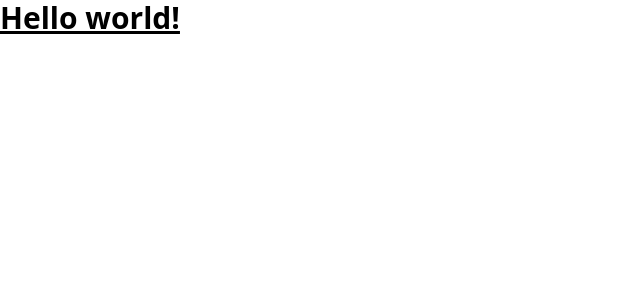
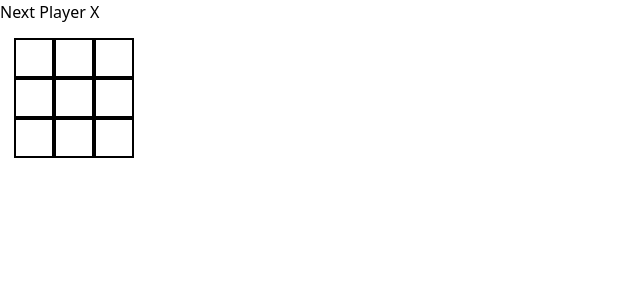
Before and after one commit to pramje-drum/React, a React (Vite) app: page / in a window 1280 px wide. Shown: the top 300 px of the page, without its empty margins (0-640 px from the left). Built offline with nearby package versions, Linux system fonts and the light colour scheme.

Commit message:
made tic tac toe game using react!

```diff
--- /dev/null
+++ b/public/components/Classcomponent.jsx
@@ -0,0 +1,8 @@
+import React from "react"
+class Car extends React.Component{
+    render(){
+        return <h2>Hi, I am a Car</h2>
+    }
+}
+
+export default Car;
--- /dev/null
+++ b/public/components/Solve.jsx
@@ -0,0 +1,73 @@
+// import { useState } from "react";
+import Solve2 from "./Solve2.jsx";
+
+const Solve = () => {
+	// const user = {
+	// 	name: "MS Dhoni",
+	// 	imageUrl:
+	// 		"https://encrypted-tbn0.gstatic.com/images?q=tbn:ANd9GcTIiVE1NFJo91ZA-O_XWXv_1mNuGSnnPceW8tcTr__mUHZ1aiTTjkaw_vnTvQfuUj6DDAnJeR8uRzp6NtOs_4baZnLg_tg4zQSqGkxnGoOU&s=10",
+	//   imageSize: 90
+	// };
+
+	// function handleClick(){
+	//   alert('You clicked a Button!')
+	// }
+
+	// const [count, setCount] = useState(0);
+	// const increase = () => {
+	//   setCount(count + 1);
+	//   alert(count);
+	// }
+
+	// const [count, setCount] = useState(0);
+
+	// function solve() {
+	// 	setCount(count + 1);
+	// }
+
+  // const [count, setcount] = useState(0);
+
+  // function temp(){
+  //   setcount(count + 1);
+  // }
+
+	return (
+		<div>
+
+
+
+
+
+
+
+
+
+      {/* <h1>updated Together</h1>
+      <Solve2 count={count} onClick ={temp}/>
+      <Solve2 count={count} onClick ={temp}/> */}
+
+
+			{/* <button onClick={solve}>you clicked {count} times</button> */}
+
+			{/* <button onClick={increase}>Click Me</button> */}
+
+			{/* <button type="button" onClick={handleClick}>Button</button> */}
+
+			{/* <h1>{user.name}</h1>
+      <img src={user.imageUrl} alt={"Photo of" + user.name}/> */}
+			{/* <h1>Hello How are you!!</h1>
+			<p>
+				Hello there.
+				<br />
+				How do you do?
+			</p> */}
+
+			{/* <button
+				type="button"
+			>
+				Hello I am a Button!!
+			</button> */}
+		</div>
+	);
+};
+export default Solve;
--- /dev/null
+++ b/public/components/Solve2.jsx
@@ -0,0 +1,8 @@
+const Solve2 = ({count, onClick}) => {
+
+  return (
+    <div>
+        <button onClick={onClick} >Clicked {count} times</button>
+    </div>
+  )}
+export default Solve2
--- /dev/null
+++ b/public/components/Square.jsx
@@ -0,0 +1,18 @@
+// import { useState } from "react";
+
+const Square = ({ value , onSquareClick}) => {
+
+
+	return (
+		<div>
+			<button
+				className="border-2 p-3 h-10 w-10 justify-center align-middle text-center"
+				onClick={onSquareClick}
+			>
+				{value}
+			</button>
+		</div>
+	);
+};
+
+export default Square;
--- /dev/null
+++ b/public/components/Tictactoe.jsx
@@ -0,0 +1,117 @@
+import { useState } from "react";
+import Square from "./Square";
+const tictactoe = () => {
+	const [flag, setFlag] = useState(true);
+	const [squares, setSquares] = useState(Array(9).fill(null));
+
+	const calculateWinner = (squares) => {
+		const lines = [
+			[0, 1, 2],
+			[3, 4, 5],
+			[6, 7, 8],
+			[0, 3, 6],
+			[1, 4, 7],
+			[2, 5, 8],
+			[0, 4, 8],
+			[2, 4, 6],
+		];
+
+		for (let i = 0; i < lines.length; i++) {
+			const [a, b, c] = lines[i];
+			if (
+				squares[a] &&
+				squares[a] === squares[b] &&
+				squares[a] === squares[c]
+			) {
+				return squares[a];
+			}
+		}
+		return null;
+	};
+
+	const handleClick = (i) => {
+		if (squares[i] || calculateWinner(squares)) return;
+		const nextSquares = squares.slice();
+		flag ? (nextSquares[i] = "X") : (nextSquares[i] = "◯");
+		setSquares(nextSquares);
+		setFlag(!flag);
+	};
+
+	const winner = calculateWinner(squares);
+	let status;
+	if (winner) {
+		status = "Winner:" + winner;
+	} else {
+		status = "Next Player " + (flag ? "X" : "◯");
+	}
+
+	return (
+		<>
+			<div>{status}</div>
+			<div className=" gap-3 m-3.5">
+				<div className="flex">
+					<Square
+						value={squares[0]}
+						onSquareClick={() => {
+							handleClick(0);
+						}}
+					/>
+					<Square
+						value={squares[1]}
+						onSquareClick={() => {
+							handleClick(1);
+						}}
+					/>
+					<Square
+						value={squares[2]}
+						onSquareClick={() => {
+							handleClick(2);
+						}}
+					/>
+				</div>
+				<div className="flex">
+					<Square
+						value={squares[3]}
+						onSquareClick={() => {
+							handleClick(3);
+						}}
+					/>
+					<Square
+						value={squares[4]}
+						onSquareClick={() => {
+							handleClick(4);
+						}}
+					/>
+					<Square
+						value={squares[5]}
+						onSquareClick={() => {
+							handleClick(5);
+						}}
+					/>
+				</div>
+				<div className="flex">
+					<Square
+						value={squares[6]}
+						onSquareClick={() => {
+							handleClick(6);
+						}}
+					/>
+					<Square
+						value={squares[7]}
+						onSquareClick={() => {
+							handleClick(7);
+						}}
+					/>
+					<Square
+						value={squares[8]}
+						onSquareClick={() => {
+							handleClick(8);
+						}}
+					/>
+				</div>
+			</div>
+		</>
+	);
+};
+
+export default tictactoe;
--- a/src/App.jsx
+++ b/src/App.jsx
@@ -1,7 +1,10 @@
+import Solve from "../public/components/Solve.jsx";
+import Tictactoe from "../public/components/Tictactoe.jsx";
+
 function App() {
 	return (
 		<>
-			<h1 class="text-3xl font-bold underline">Hello world!</h1>
+			<Tictactoe />
 		</>
 	);
 }
```
Also changed, not shown: 1 other file (tests, documents, lock files or other folders).
